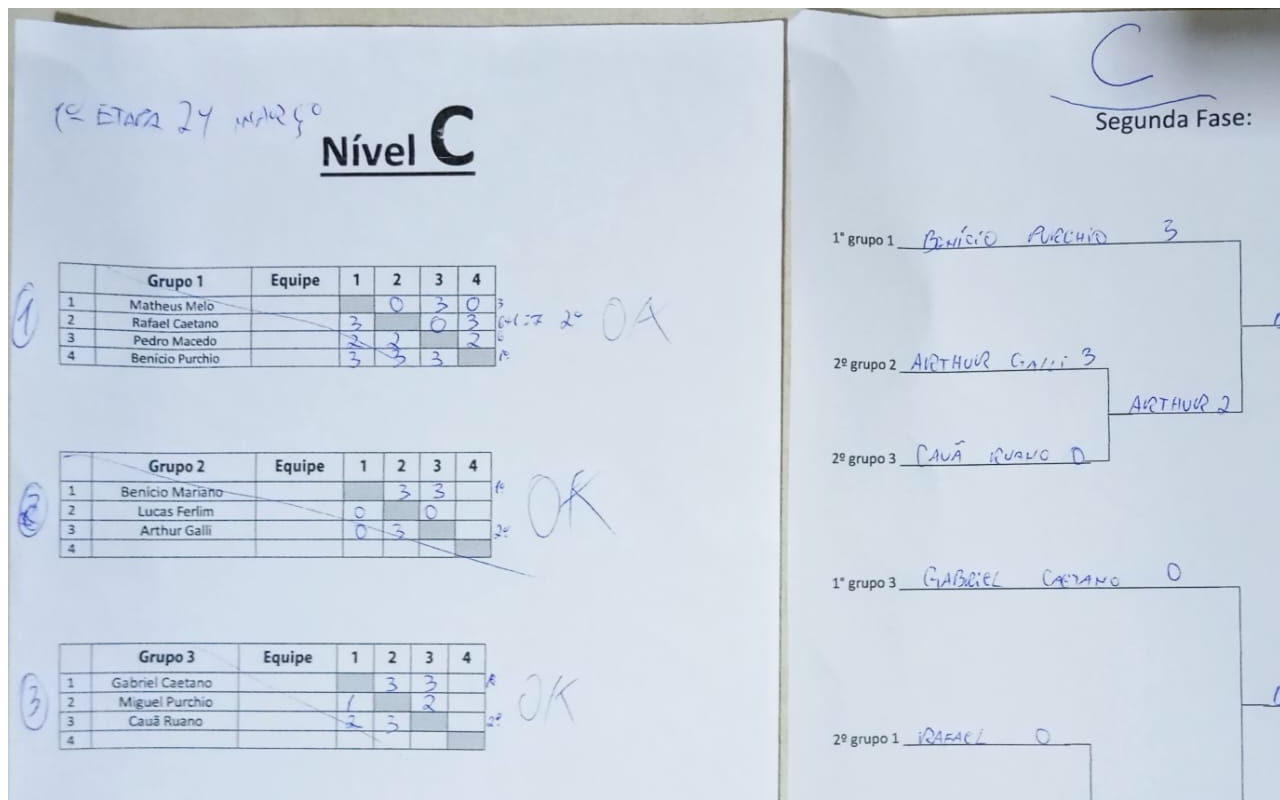
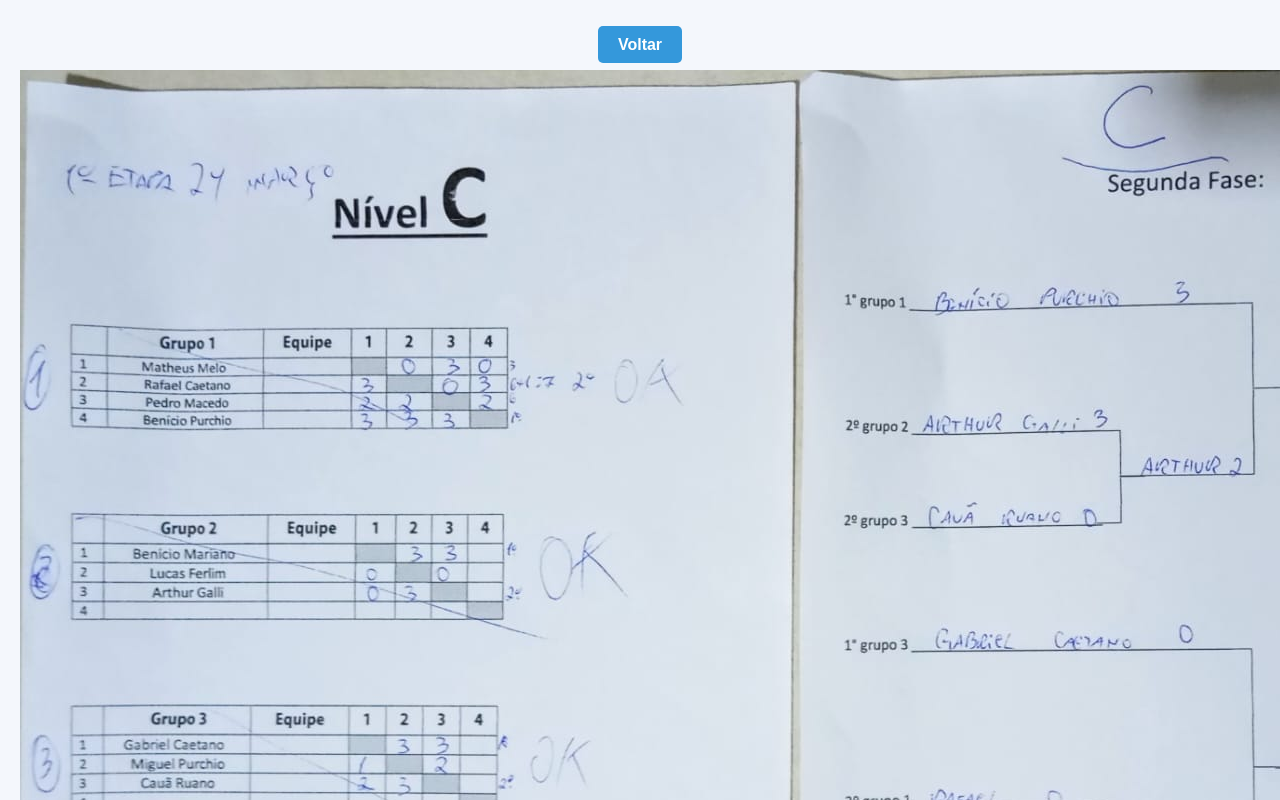
Before and after one commit to VPittoli/TenisDeMesaSJBV_Pontuacao, a plain HTML site: page Etapa1-NivC.html in a window 1280 px wide. Shown: the top 800 px of the page. Drawn offline with Linux system fonts and the light colour scheme.

Commit message:
Add files via upload

```diff
--- a/Etapa1-NivC.html
+++ b/Etapa1-NivC.html
@@ -4,8 +4,11 @@
     <meta charset="UTF-8">
     <meta name="viewport" content="width=device-width, initial-scale=1.0">
     <title>Etapa1 - Nível C</title>
+    <link rel="stylesheet" href="css/Texto.css" />
+     <link rel="stylesheet" href="css/tabela.css" />
 </head>
 <body>
+    <p><a href="javascript:history.back()">Voltar</a></p>
     <img src="Etapa1-NivC.jpeg" alt="Imagem Nível C">
 </body>
 </html>
```
Also changed, not shown: Etapa1-NivA.html (+3 -0 lines), Etapa1-NivB.html (+3 -0 lines), exemplo.html (+1 -1 lines).
